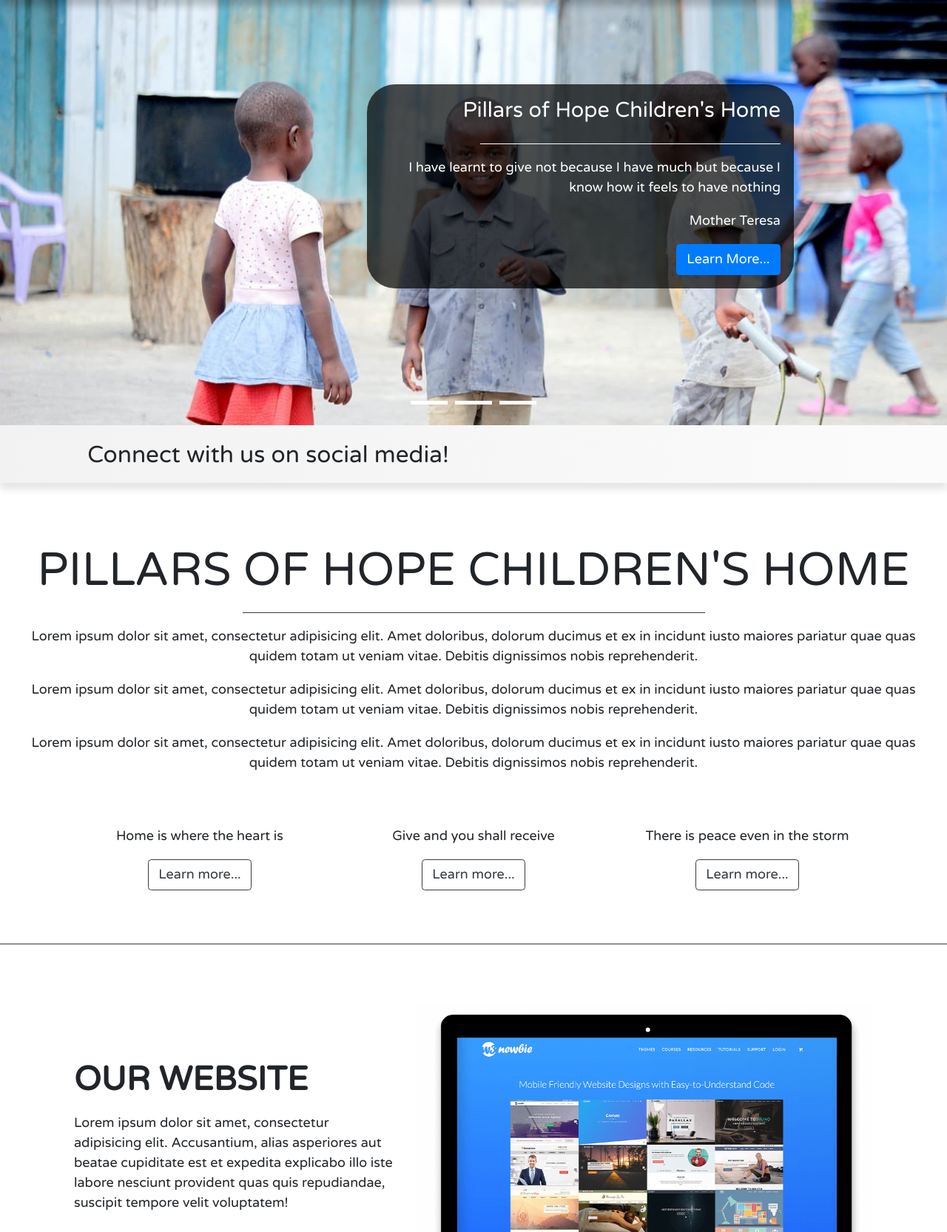
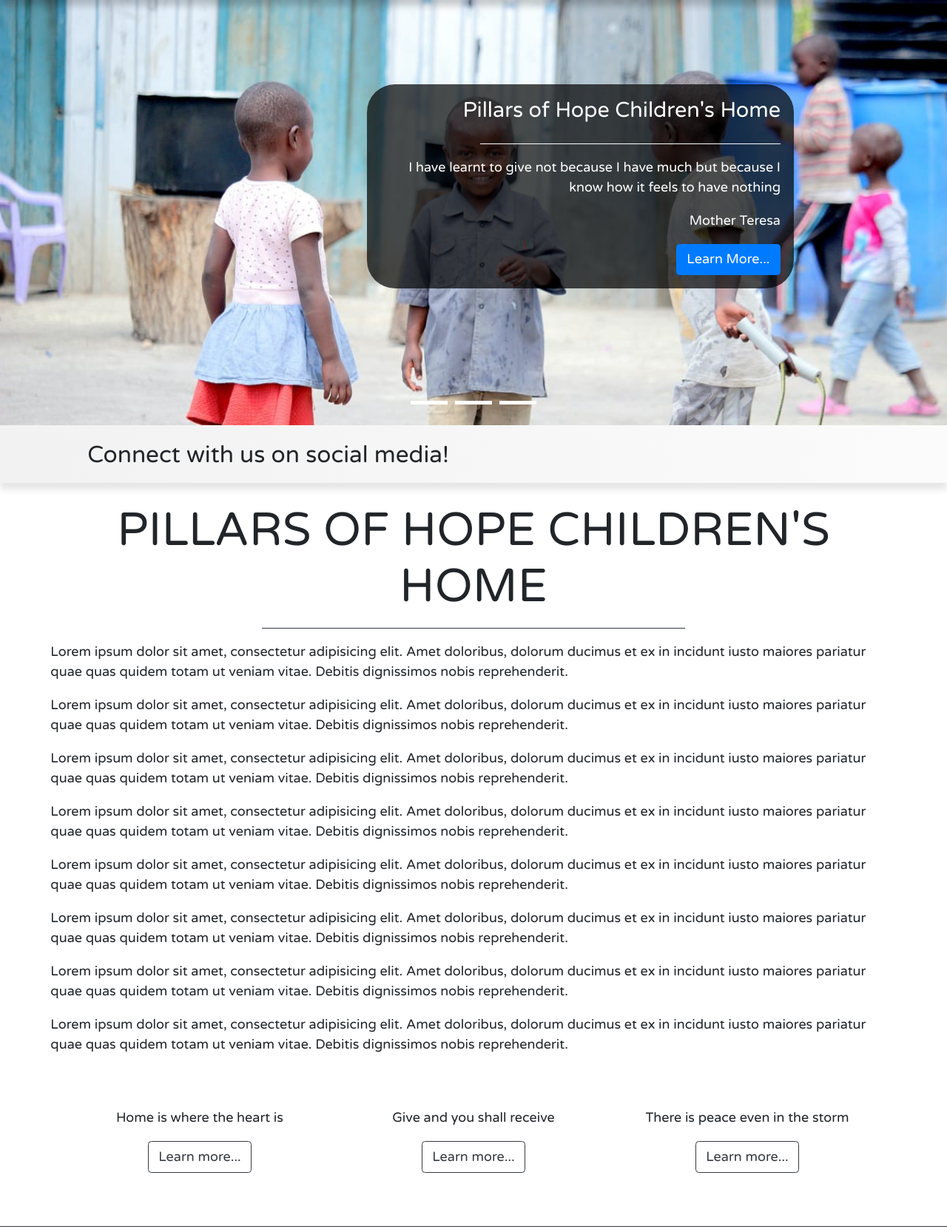
Before and after one commit to Nabcellent/Pillars-of-hope, a PHP site: page / in a window 1280 px wide. Shown: the part 81-1747 px from the top of the page at 74% size. Run offline with PHP 8.4, Linux system fonts and the light colour scheme; some libraries are stand-ins or nearby versions.

Commit message:
Added more paragraphs to main page heading

```diff
--- a/index.php
+++ b/index.php
@@ -125,9 +125,14 @@
 
 
     <!-- Main Page Heading -->
-    <div class="col-12 text-center mt-5">
-        <h1 class="display-4 pt-4">PILLARS OF HOPE CHILDREN'S HOME</h1>
+    <div class="col-11 mt-5 m-auto">
+        <h1 class="display-4 text-center pt-4">PILLARS OF HOPE CHILDREN'S HOME</h1>
         <div class="border-top border-dark w-50 mx-auto my-3"></div>
+        <p class="lead">Lorem ipsum dolor sit amet, consectetur adipisicing elit. Amet doloribus, dolorum ducimus et ex in incidunt iusto maiores pariatur quae quas quidem totam ut veniam vitae. Debitis dignissimos nobis reprehenderit.</p>
+        <p class="lead">Lorem ipsum dolor sit amet, consectetur adipisicing elit. Amet doloribus, dolorum ducimus et ex in incidunt iusto maiores pariatur quae quas quidem totam ut veniam vitae. Debitis dignissimos nobis reprehenderit.</p>
+        <p class="lead">Lorem ipsum dolor sit amet, consectetur adipisicing elit. Amet doloribus, dolorum ducimus et ex in incidunt iusto maiores pariatur quae quas quidem totam ut veniam vitae. Debitis dignissimos nobis reprehenderit.</p>
+        <p class="lead">Lorem ipsum dolor sit amet, consectetur adipisicing elit. Amet doloribus, dolorum ducimus et ex in incidunt iusto maiores pariatur quae quas quidem totam ut veniam vitae. Debitis dignissimos nobis reprehenderit.</p>
+        <p class="lead">Lorem ipsum dolor sit amet, consectetur adipisicing elit. Amet doloribus, dolorum ducimus et ex in incidunt iusto maiores pariatur quae quas quidem totam ut veniam vitae. Debitis dignissimos nobis reprehenderit.</p>
         <p class="lead">Lorem ipsum dolor sit amet, consectetur adipisicing elit. Amet doloribus, dolorum ducimus et ex in incidunt iusto maiores pariatur quae quas quidem totam ut veniam vitae. Debitis dignissimos nobis reprehenderit.</p>
         <p class="lead">Lorem ipsum dolor sit amet, consectetur adipisicing elit. Amet doloribus, dolorum ducimus et ex in incidunt iusto maiores pariatur quae quas quidem totam ut veniam vitae. Debitis dignissimos nobis reprehenderit.</p>
         <p class="lead">Lorem ipsum dolor sit amet, consectetur adipisicing elit. Amet doloribus, dolorum ducimus et ex in incidunt iusto maiores pariatur quae quas quidem totam ut veniam vitae. Debitis dignissimos nobis reprehenderit.</p>
```
